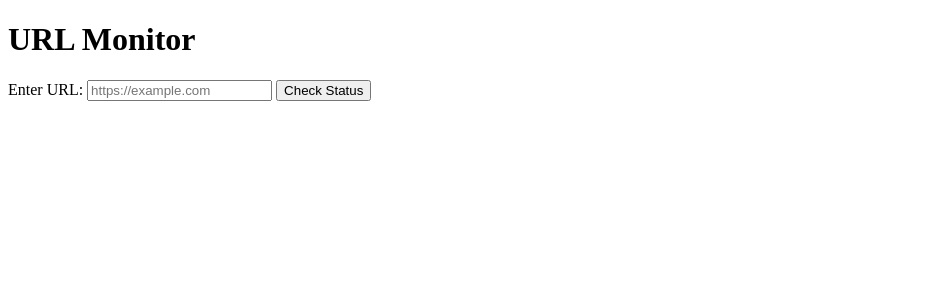
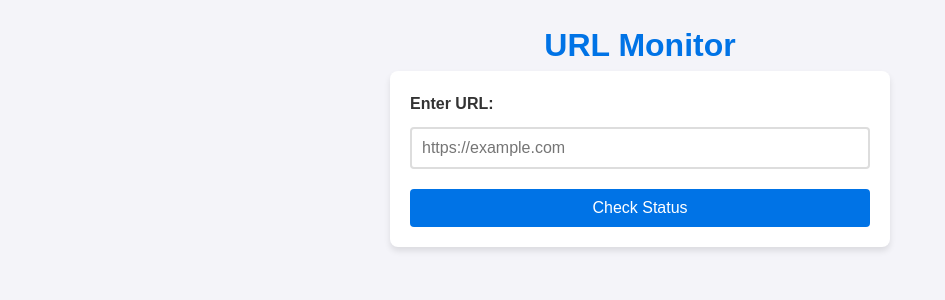
Before and after one commit to IgorChecinski/status-checker, a FastAPI app: page / in a window 1280 px wide. Shown: the top 300 px of the page, without its empty margins (0-945 px from the left). Run offline with FastAPI, Linux system fonts and the light colour scheme.

Commit message:
Basic css

```diff
--- a/app/main.py
+++ b/app/main.py
@@ -3,10 +3,14 @@ from fastapi import FastAPI
 from fastapi.templating import Jinja2Templates
 from fastapi.responses import HTMLResponse
 from fastapi import Request
+from fastapi.staticfiles import StaticFiles
+
 
 
 app = FastAPI()
 templates = Jinja2Templates(directory="app/templates")
+app.mount("/static", StaticFiles(directory="app/static"), name="static")
+
 
 
 @app.get("/", response_class=HTMLResponse)
--- a/app/static/styles.css
+++ b/app/static/styles.css
@@ -0,0 +1,75 @@
+/* Resetting margin and padding for all elements */
+* {
+    margin: 0;
+    padding: 0;
+    box-sizing: border-box;
+}
+
+/* Basic styling for the body */
+body {
+    font-family: Arial, sans-serif;
+    background-color: #f4f4f9;
+    color: #333;
+    line-height: 1.6;
+    padding: 20px;
+}
+
+/* Styling for the main header */
+h1 {
+    text-align: center;
+    color: #0073e6;
+}
+
+/* Styling for the form */
+form {
+    max-width: 500px;
+    margin: 0 auto;
+    background-color: white;
+    padding: 20px;
+    border-radius: 8px;
+    box-shadow: 0 4px 6px rgba(0, 0, 0, 0.1);
+}
+
+/* Styling for the form label */
+label {
+    display: block;
+    margin-bottom: 10px;
+    font-weight: bold;
+}
+
+/* Styling for the input field */
+input[type="text"] {
+    width: 100%;
+    padding: 10px;
+    margin-bottom: 20px;
+    border: 2px solid #ddd;
+    border-radius: 4px;
+    font-size: 16px;
+}
+
+/* Styling for the submit button */
+button[type="submit"] {
+    width: 100%;
+    padding: 10px;
+    background-color: #0073e6;
+    color: white;
+    border: none;
+    border-radius: 4px;
+    font-size: 16px;
+    cursor: pointer;
+}
+
+button[type="submit"]:hover {
+    background-color: #005bb5;
+}
+
+/* Styling for the status section */
+h2 {
+    margin-top: 30px;
+    text-align: center;
+}
+
+p {
+    text-align: center;
+    font-size: 18px;
+}
--- a/app/templates/index.html
+++ b/app/templates/index.html
@@ -4,6 +4,8 @@
     <meta charset="UTF-8">
     <meta name="viewport" content="width=device-width, initial-scale=1.0">
     <title>URL Monitor</title>
+    <!-- Link to the external CSS file -->
+    <link rel="stylesheet" href="/static/styles.css">
 </head>
 <body>
     <h1>URL Monitor</h1>
```
